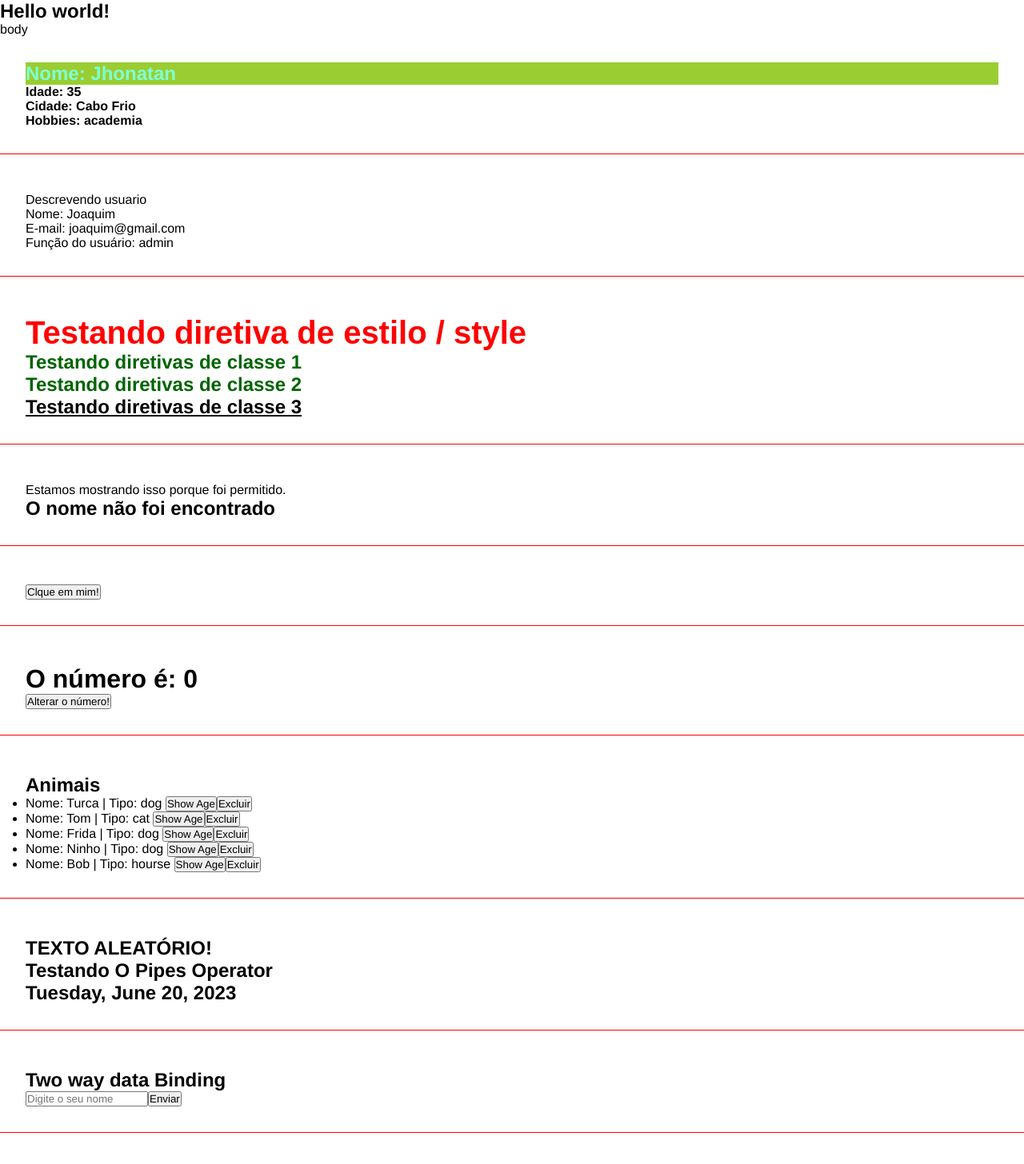
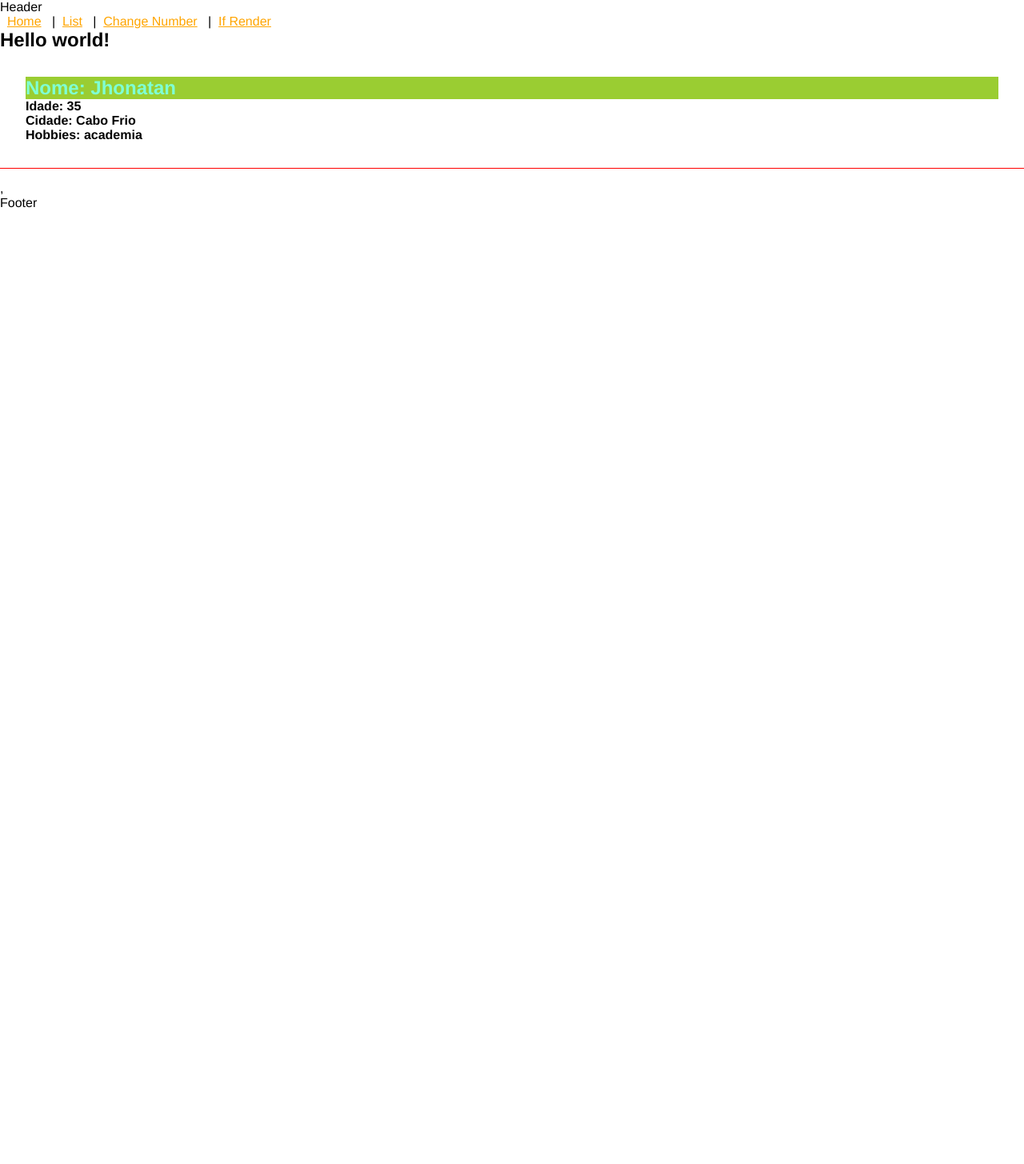
Before and after one commit to JhonatanLira/Curso-Angular-13, an Angular app: page / in a window 1280 px wide. Shown: the top 1456 px of the page at 80% size. After the commit the page ends 800 px from the top, so only its background shows below. Built offline with nearby package versions, Linux system fonts and the light colour scheme.

Commit message:
Angula Router

```diff
--- a/src/app/app-routing.module.ts
+++ b/src/app/app-routing.module.ts
@@ -1,7 +1,15 @@
 import { NgModule } from '@angular/core';
 import { RouterModule, Routes } from '@angular/router';
-
-const routes: Routes = [];
+import { FirstComponentComponent } from './components/first-component/first-component.component';
+import { ListRenderComponent } from './components/list-render/list-render.component';
+import { ChangeNumberComponent } from './components/change-number/change-number.component';
+import { IfRenderComponent } from './components/if-render/if-render.component';
+const routes: Routes = [
+  {path:'', component: FirstComponentComponent},
+  {path:'list', component:ListRenderComponent},
+  {path:'change-number', component:ChangeNumberComponent},
+  {path:'if-render', component:IfRenderComponent},
+];
 
 @NgModule({
   imports: [RouterModule.forRoot(routes)],
--- a/src/app/app.component.html
+++ b/src/app/app.component.html
@@ -1,11 +1,11 @@
+<header>Header</header>
+<nav>
+  &nbsp;
+  <a routerLink="/">Home</a> &nbsp; |&nbsp;
+  <a routerLink="/list">List</a> &nbsp; |&nbsp;
+  <a routerLink="/change-number">Change Number</a> &nbsp; |&nbsp;
+  <a routerLink="/if-render">If Render</a>
+</nav>
 <h2>Hello world!</h2>
-<p>body</p>
-<app-first-component></app-first-component>
-<app-parent-data [name]="userName" [userData]="userData"></app-parent-data>
-<app-directives></app-directives>
-<app-if-render></app-if-render>
-<app-eventos></app-eventos>
-<app-emitter></app-emitter>
-<app-list-render></app-list-render>
-<app-pipes></app-pipes>
-<app-two-way-binding></app-two-way-binding>
+<router-outlet></router-outlet>
+,<footer>Footer</footer>
--- a/src/app/app.module.ts
+++ b/src/app/app.module.ts
@@ -32,7 +32,7 @@
   imports: [
     BrowserModule,
     AppRoutingModule,
-    FormsModule
+    FormsModule,
   ],
   providers: [],
   bootstrap: [AppComponent]
```
Also changed, not shown: 1 other file (tests, documents, lock files or other folders).
